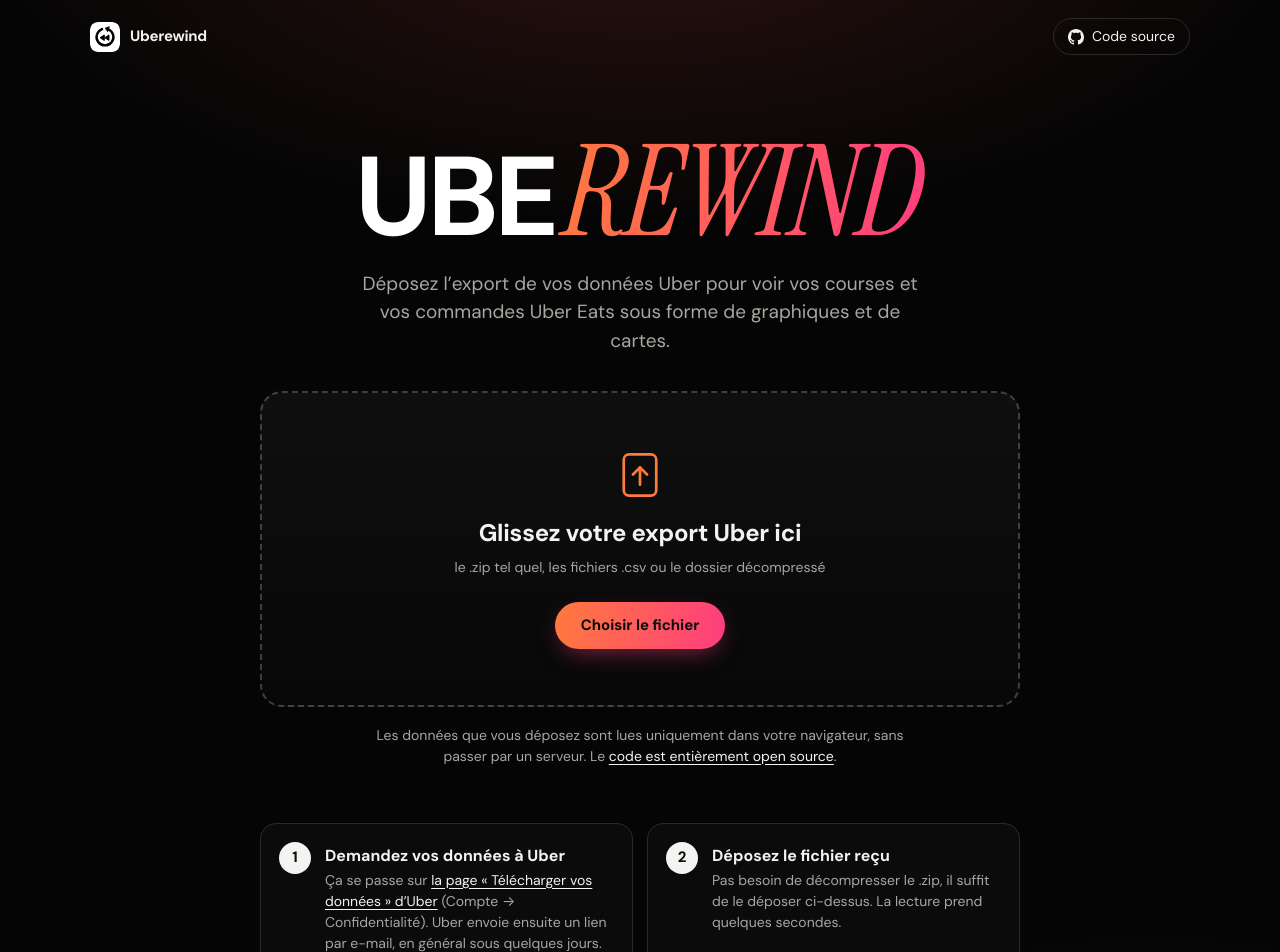
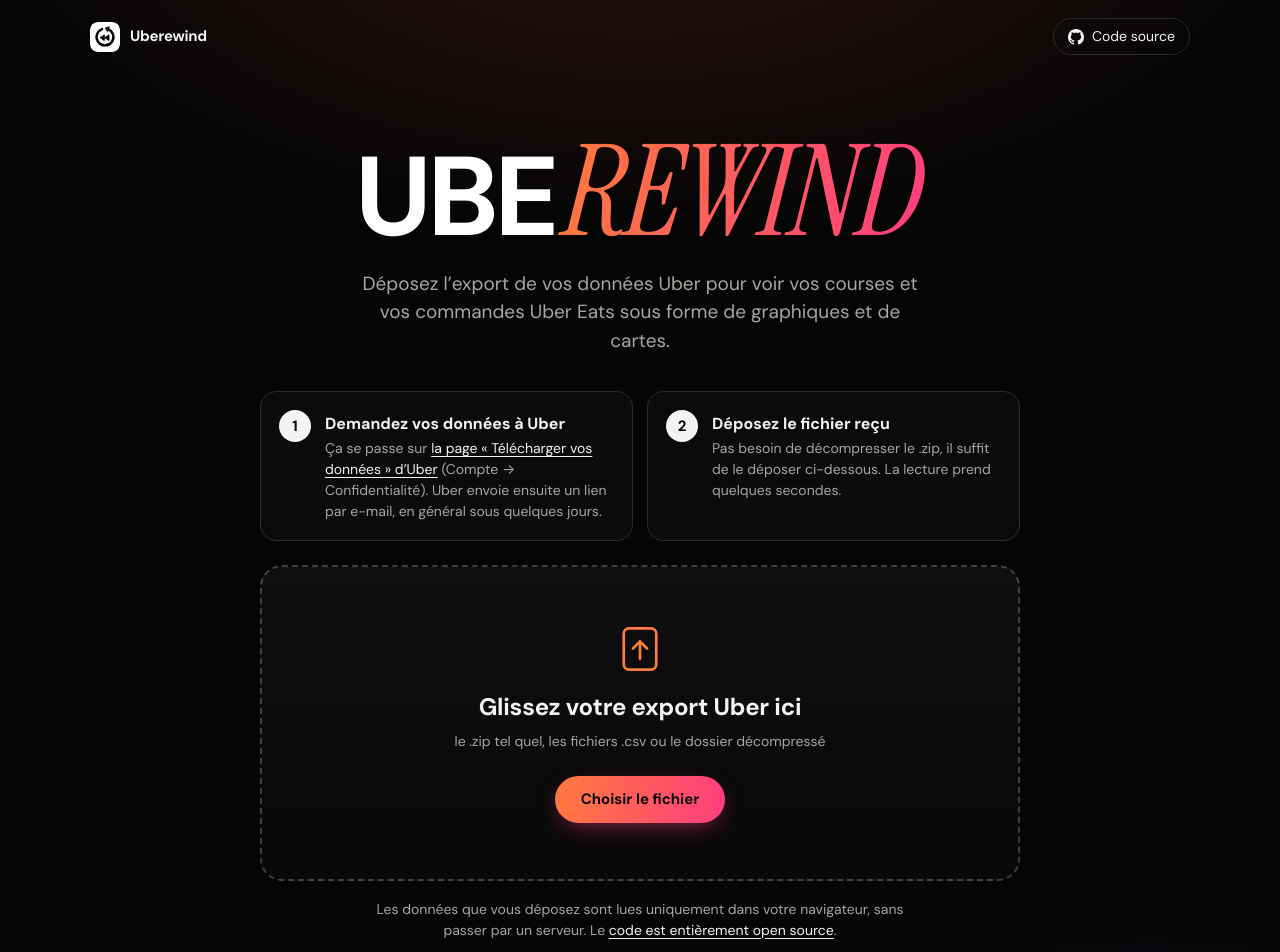
Before and after one commit to polo13410/Uberewind, a React (Vite) app: page / in a window 1280 px wide. Shown: the top 952 px of the page. Built offline with nearby package versions, Linux system fonts and the light colour scheme.

Commit message:
feat: show request steps above the drop zone on the landing page

```diff
--- a/src/ui/Landing.tsx
+++ b/src/ui/Landing.tsx
@@ -31,16 +31,6 @@ export function Landing({ onFiles, loading }: { onFiles: (f: File[]) => void; lo
           et de cartes.
         </p>
 
-        <DropZone onFiles={onFiles} loading={loading} />
-
-        <p className="trust">
-          Les données que vous déposez sont lues uniquement dans votre navigateur, sans passer par un serveur. Le{' '}
-          <a href={REPO_URL} target="_blank" rel="noopener noreferrer">
-            code est entièrement open source
-          </a>
-          .
-        </p>
-
         <ol className="hero-steps">
           <li>
             <span className="step-n" aria-hidden="true">
@@ -63,10 +53,20 @@ export function Landing({ onFiles, loading }: { onFiles: (f: File[]) => void; lo
             </span>
             <div>
               <h2>Déposez le fichier reçu</h2>
-              <p>Pas besoin de décompresser le .zip, il suffit de le déposer ci-dessus. La lecture prend quelques secondes.</p>
+              <p>Pas besoin de décompresser le .zip, il suffit de le déposer ci-dessous. La lecture prend quelques secondes.</p>
             </div>
           </li>
         </ol>
+
+        <DropZone onFiles={onFiles} loading={loading} />
+
+        <p className="trust">
+          Les données que vous déposez sont lues uniquement dans votre navigateur, sans passer par un serveur. Le{' '}
+          <a href={REPO_URL} target="_blank" rel="noopener noreferrer">
+            code est entièrement open source
+          </a>
+          .
+        </p>
 
         <details className="hero-privacy">
           <summary>Comment vos données sont traitées</summary>
--- a/src/ui/brand/brand.css
+++ b/src/ui/brand/brand.css
@@ -273,7 +273,7 @@
 .hero-steps {
   list-style: none;
   padding: 0;
-  margin: 56px 0 0;
+  margin: 0 0 24px;
   display: grid;
   grid-template-columns: repeat(auto-fit, minmax(min(100%, 280px), 1fr));
   gap: 14px;
```
